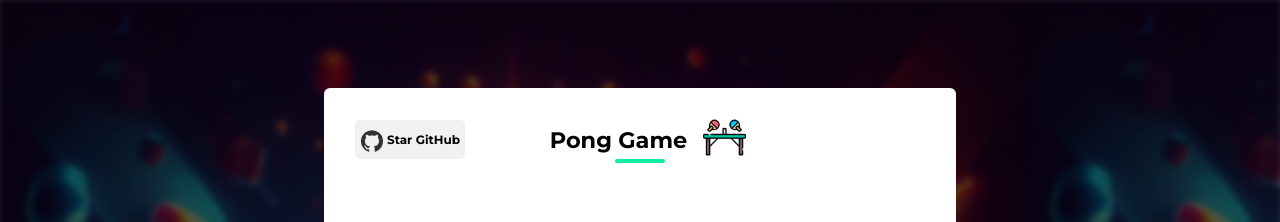
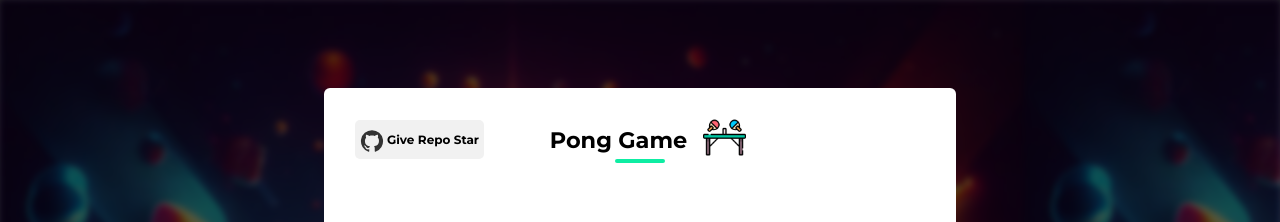
Before and after one commit to Ramzi-Abidi/Pong, a React (Vite) app: page / in a window 1280 px wide. Shown: the top 222 px of the page. Built offline with nearby package versions, Linux system fonts and the light colour scheme.

Commit message:
Add files via upload

```diff
--- a/src/views/Home.tsx
+++ b/src/views/Home.tsx
@@ -50,10 +50,10 @@ const Home: React.FC<HomeProps> = ({ isSoundOn, onSoundChange }) => {
     const playSound = () => {
         const audio = new Audio(buttonClickSound);
 
-        if(isSoundOn){
+        if (isSoundOn) {
             audio.play();
         }
-      };
+    };
 
     const playMutedSound = () => {
         const audio = new Audio(buttonClickSound);
@@ -75,7 +75,7 @@ const Home: React.FC<HomeProps> = ({ isSoundOn, onSoundChange }) => {
                     >
                         <div className="star-github-button" onClick={playSound}>
                             <GitHubIcon className="github-star-icon" />
-                            <p>Star GitHub</p>
+                            <p>Give Repo Star</p>
                         </div>
                     </a>
                     <h3>pong game</h3>
```
